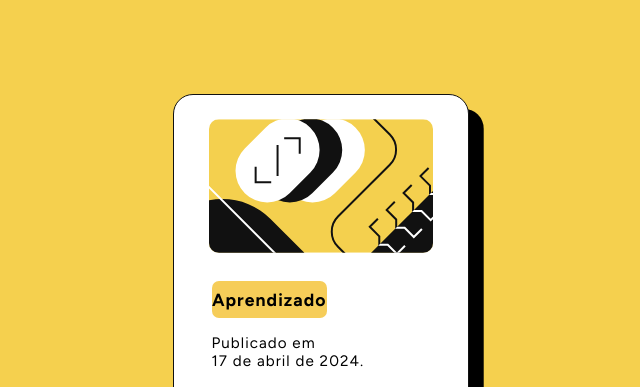
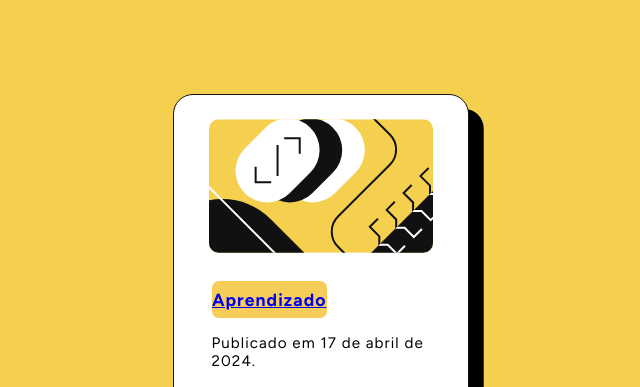
Before and after one commit to eng-joaoelias/blog-view, a plain HTML site: page index.html in a window 1280 px wide. Shown: the top 387 px of the page, without its empty margins (319-959 px from the left). Drawn offline with Linux system fonts and the light colour scheme.

Commit message:
Versão final HTML

```diff
--- a/index.html
+++ b/index.html
@@ -22,11 +22,18 @@
 
       <div class="conteudo-resumo-materia">
         <div class="categoria-materia">
-          <p><strong>Aprendizado</strong></p>
+          <p>
+            <strong>
+              <a href="https://developer.mozilla.org/pt-BR/docs/Web/HTML" target="_blank">Aprendizado</a>
+            </strong>
+          </p>
         </div>
 
         <div class="data-publicacao-materia">
-          <p>Publicado em <p id="diaHoje"></p></p>
+          <p>
+            Publicado em
+            <span id="diaHoje"></span>
+          </p>
         </div>
 
         <div class="titulo-materia">
```
